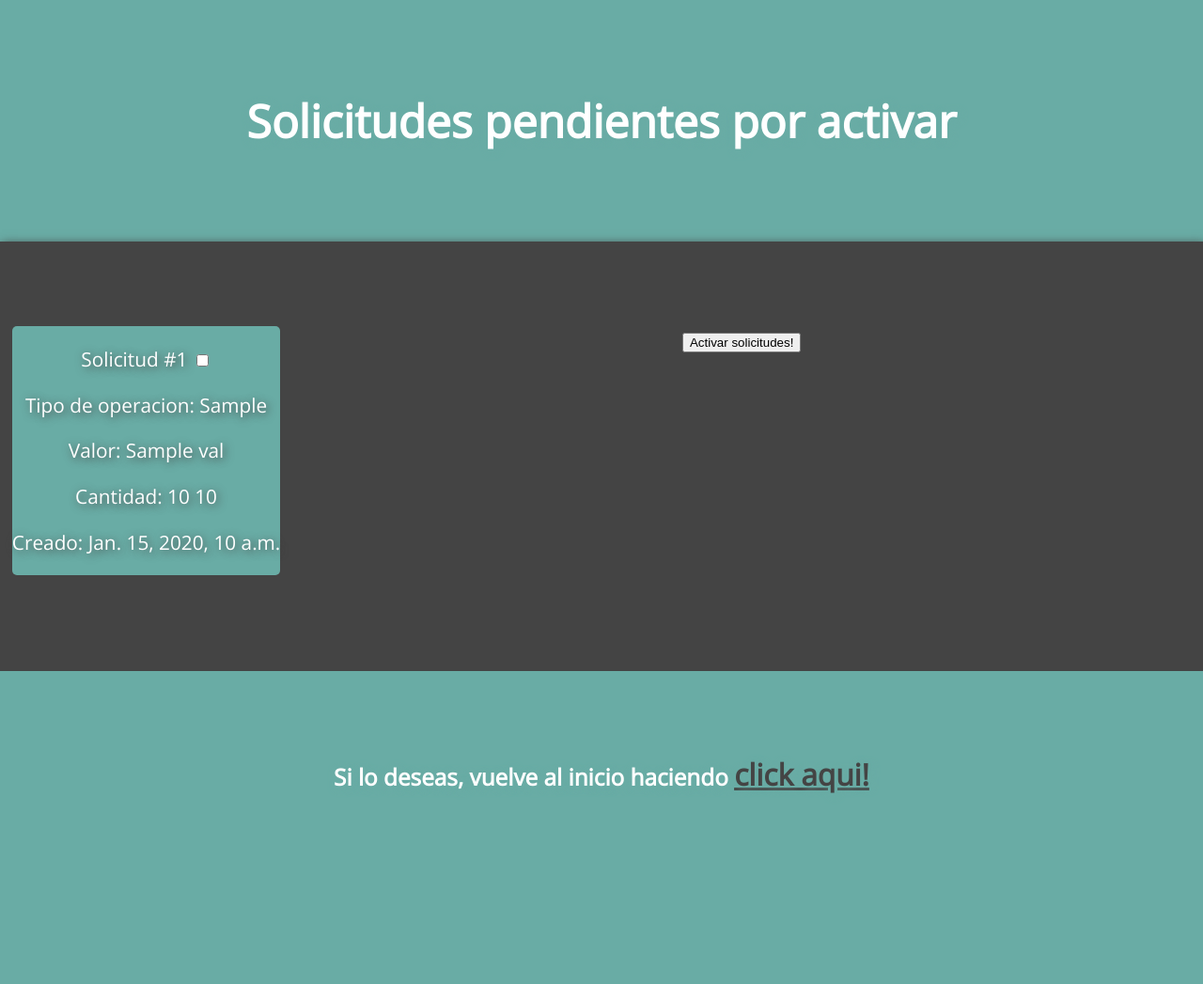
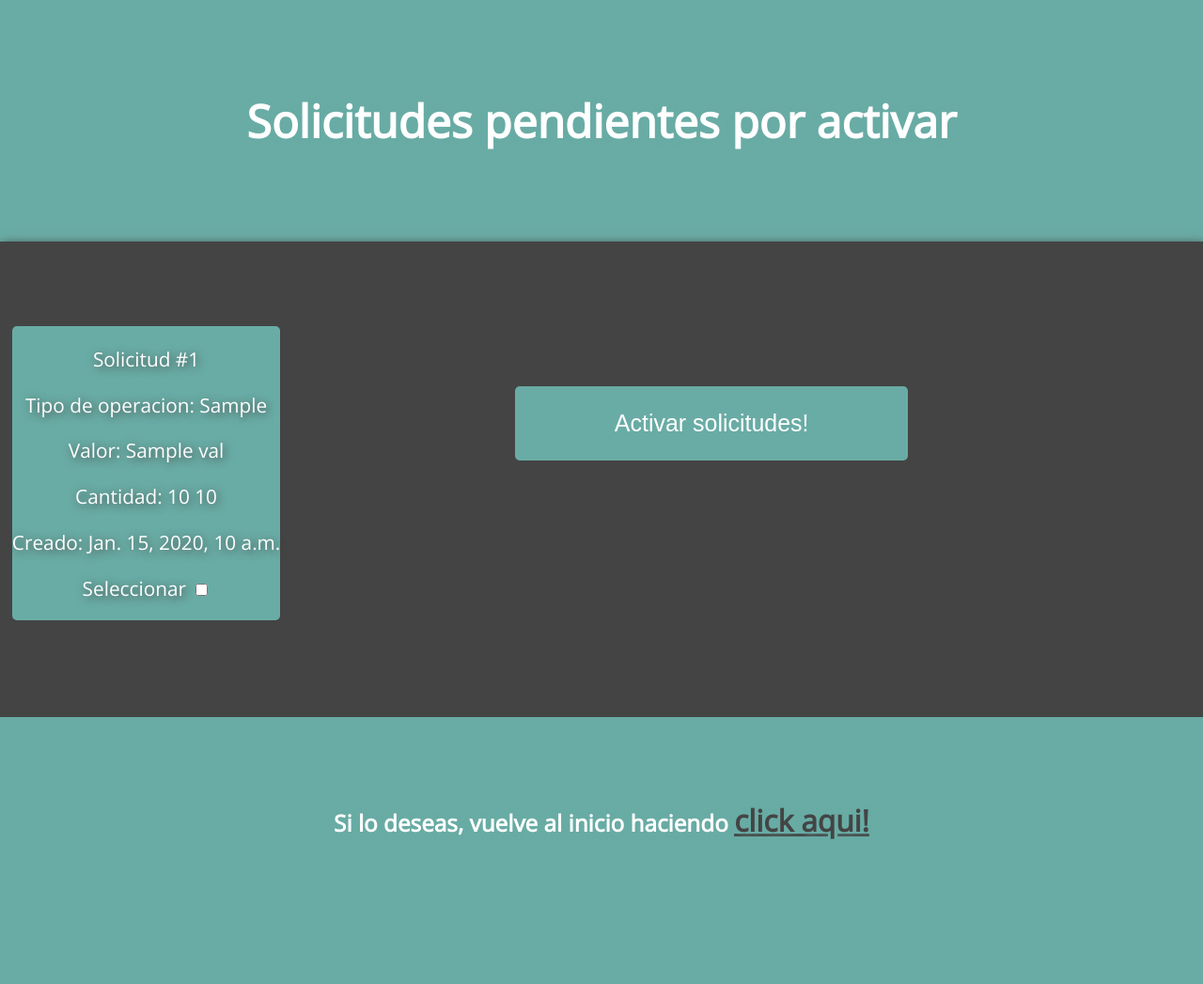
Before and after one commit to scvalencia/swap, a Django app: template solicitudes/templates/passive_pending_solicitudes.html in a window 1280 px wide. Shown: the whole page at 94% size. Before the commit the page ends 844 px from the top, so only its background shows below. Run offline with Django 3.2, Linux system fonts and the light colour scheme; the template is opened without the code that fills it: most values are stand-ins (such as "Sample title", 1, 10 or a date in 2020).

Commit message:
fixed bad programmers bugs

```diff
--- a/genericusers/templates/signup.html
+++ b/genericusers/templates/signup.html
@@ -29,7 +29,7 @@
             <br><br>
             <label for='user_type'>Tipo de usuario</label>
             <br>
-            <select name='quantity_type'>
+            <select name='user_type'>
                 <option value='1'>Activo</option>
                 <option value='2'>Intermediario</option>
             </select>
--- a/genericusers/views.py
+++ b/genericusers/views.py
@@ -121,6 +121,8 @@ def is_valid_signup(form_data):
     password = form_data.get('password')
     repeat_password = form_data.get('repeat_password')
     user_type = form_data.get('user_type')
+    print username, password, repeat_password, user_type
+    print username and password and repeat_password and user_type
     if username and password and repeat_password and user_type:
         if password != repeat_password:
             return False, 'Las claves deben coincidir.'
--- a/solicitudes/static/solicitudes/passive_pending_solicitudes.css
+++ b/solicitudes/static/solicitudes/passive_pending_solicitudes.css
@@ -35,6 +35,25 @@ body {
     border-radius: 5px;
 }
 
+#activate_button {
+    padding: 5%;
+}
+
+#activate_button input[type=submit] {
+    font-size: 1.2em;
+    text-decoration: none;
+    background: #69ACA5;
+    color: white;
+    padding: 2% 9%;
+    border: 2px solid #69ACA5;
+    border-radius: 5px;
+}
+
+#activate_button input[type=submit]:hover {
+    background: #222222;
+    color: #69ACA5;
+}
+
 #redirect_logout {
     width: 100%;
     float: left;
--- a/solicitudes/templates/passive_pending_solicitudes.html
+++ b/solicitudes/templates/passive_pending_solicitudes.html
@@ -21,7 +21,6 @@
         <div class='pending_solicitude'>
             <p>
                 Solicitud #{{ s.pk_id }}
-                <input type='checkbox' name='to_aprove' value='{{ s.pk_id }}'>
             </p>
             <p>
                 Tipo de operacion: {{ s.operation_type }}
@@ -35,10 +34,16 @@
             <p>
                 Creado: {{ s.time_created }}
             </p>
+            <p>
+                <label for='{{ s.pk_id }}'>Seleccionar</label>
+                <input type='checkbox' name='to_aprove' value='{{ s.pk_id }}'>
+            </p>
         </div>
         {% endfor %}
         {% if solicitudes %}
+        <div id='activate_button'>
             <input type='submit' value='Activar solicitudes!'>
+        </div>
         {% endif %}
         <p>{{ message }}</p>
         </form>
```
Also changed, not shown: solicitudes/templates/active_solicitudes.html (+7 -0 lines).
